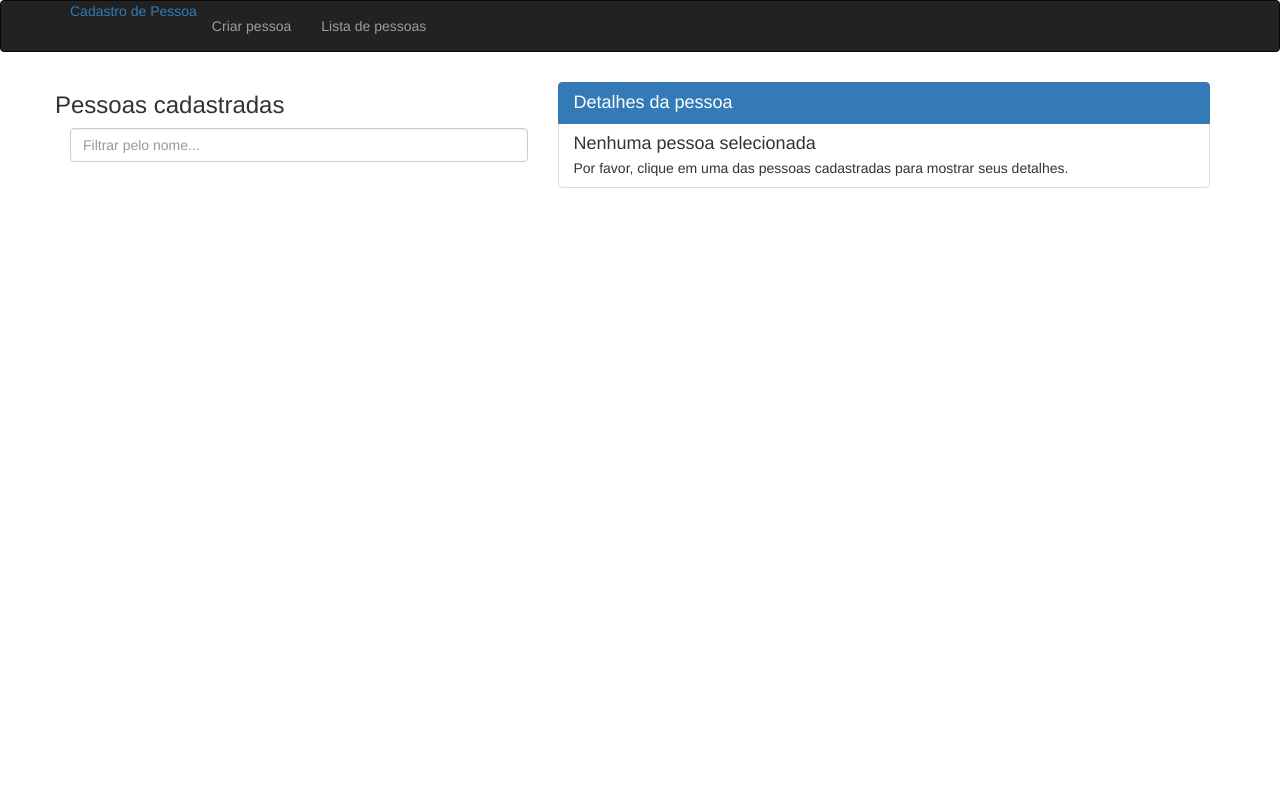
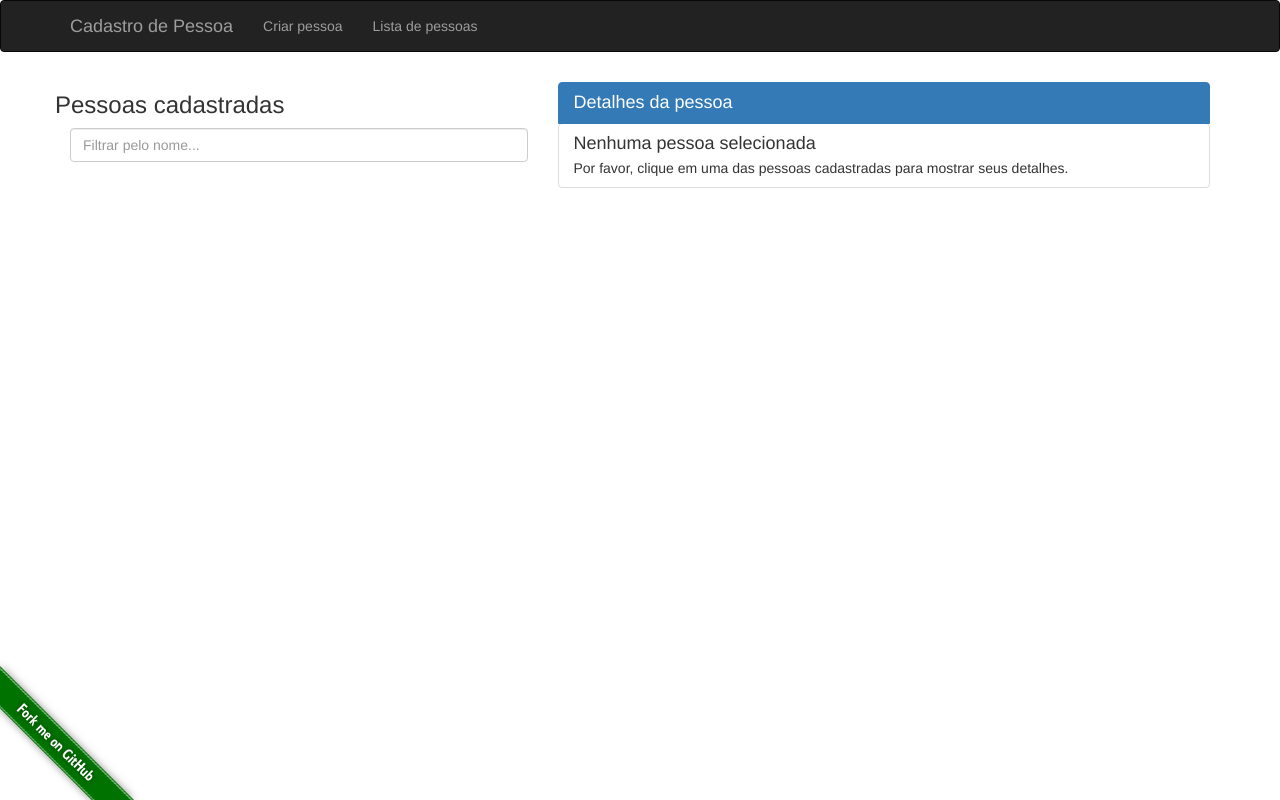
Before and after one commit to giordanna/projeto-cadastro-pessoa, an Angular app: page /lista in a window 1280 px wide. Built offline with nearby package versions, Linux system fonts and the light colour scheme.

Commit message:
style: Adição de classe no header e imagem para o repo

```diff
--- a/src/app/app.component.html
+++ b/src/app/app.component.html
@@ -6,3 +6,13 @@
     </div>
   </div>
 </div>
+<a
+  target="_blank"
+  rel="noopener noreferrer"
+  href="https://github.com/giordanna/projeto-cadastro-pessoa"
+>
+  <img
+    style="position: absolute; bottom: 0; left: 0; border: 0;"
+    src="assets/github.png"
+    alt="Fork me on GitHub">
+</a>
--- a/src/app/header/header.component.html
+++ b/src/app/header/header.component.html
@@ -1,7 +1,7 @@
 <nav class="navbar navbar-inverse" role="navigation">
   <div class="container">
     <div class="navbar-header">
-      <a routerLink="" routerLinkActive="active">Cadastro de Pessoa</a>
+      <a routerLink="" routerLinkActive="active" class="navbar-brand">Cadastro de Pessoa</a>
       <button type="button" class="navbar-toggle collapsed" data-toggle="collapse" data-target="#header-app">
         <span class="sr-only">Mostra/Esconde a navegação</span>
         <span class="icon-bar"></span>
```
Also changed, not shown: src/assets/github.png (added).
